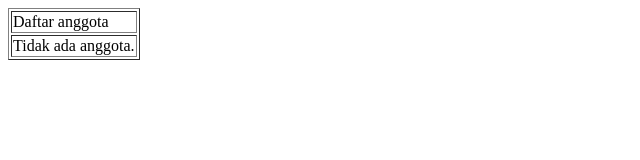
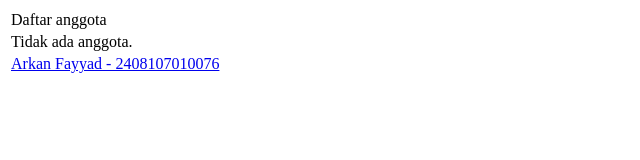
Before and after one commit to ihda24nmd/SINF2020-2026-C_KLP8, a plain HTML site: page index.html in a window 1280 px wide. Shown: the whole page, without its empty margins (0-640 px from the left). Drawn offline with Linux system fonts and the light colour scheme.

Commit message:
Update index.html

```diff
--- a/index.html
+++ b/index.html
@@ -4,9 +4,18 @@
     <title>Utama – Admin</title>
 </head>
 <body>
-   <table border=”0”>
+
+<table border="0">
     <tr><td>Daftar anggota</td></tr>
     <tr><td>Tidak ada anggota.</td></tr>
+    <tr>
+        <td>
+            <a href="2408107010076.html">
+                Arkan Fayyad - 2408107010076
+            </a>
+        </td>
+    </tr>
 </table>
+
 </body>
 </html>
```
Lines whose indentation alone changed are shown as unchanged.
